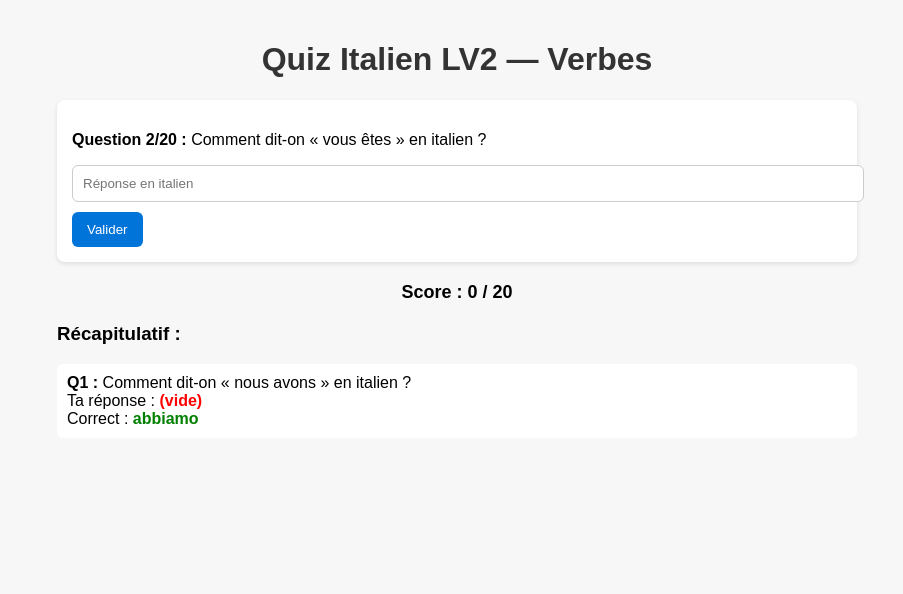
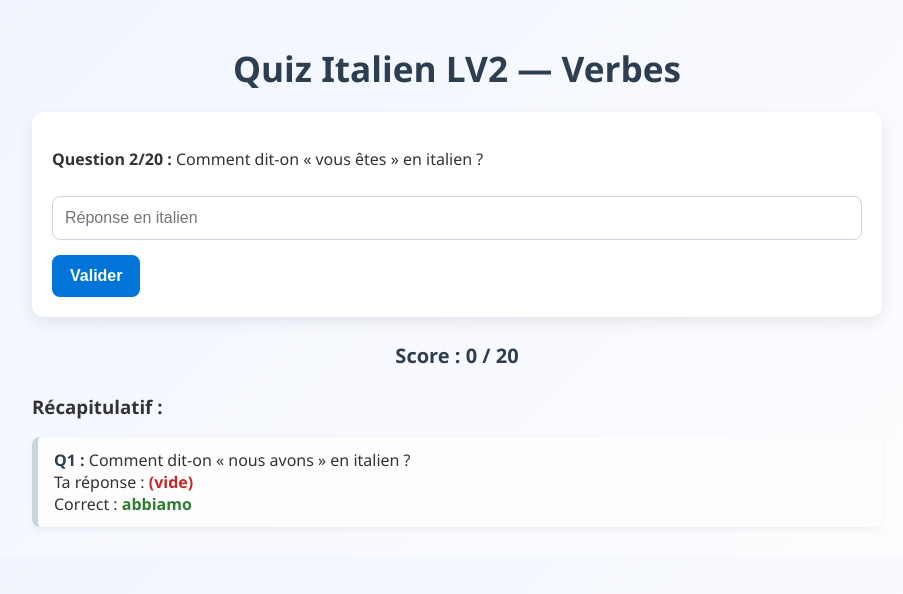
Before and after one commit to plymarok/exercices, a plain HTML site: page index.html in a window 1280 px wide. Both pictures are taken after a click on the button "Valider". Shown: the whole page, without its empty margins (183-1086 px from the left). Drawn offline with Linux system fonts and the light colour scheme.

Commit message:
Update index.html

```diff
--- a/index.html
+++ b/index.html
@@ -5,20 +5,84 @@
   <meta name="viewport" content="width=device-width, initial-scale=1.0">
   <title>Quiz Italien LV2 - Verbes</title>
   <style>
-    body { font-family: Arial, sans-serif; background: #f7f7f7; margin: 0; padding: 20px; }
-    h1 { text-align: center; color: #333; }
-    .wrap { max-width: 800px; margin: 0 auto; }
+    body {
+      font-family: "Segoe UI", Roboto, Arial, sans-serif;
+      margin: 0; padding: 20px;
+      background: linear-gradient(135deg, #f0f4ff, #fefefe);
+      color: #333;
+    }
+    h1 {
+      text-align: center;
+      color: #2c3e50;
+      font-size: 2.2em;
+      margin-bottom: 10px;
+    }
+    .wrap {
+      max-width: 850px;
+      margin: 0 auto;
+    }
     .question {
-      background: #fff; padding: 15px; margin: 15px 0;
-      border-radius: 8px; box-shadow: 0 2px 5px rgba(0,0,0,0.1);
+      background: #ffffff;
+      padding: 20px;
+      margin: 20px 0;
+      border-radius: 12px;
+      box-shadow: 0 6px 16px rgba(0,0,0,0.08);
+      transition: transform 0.2s ease;
     }
-    input[type="text"] { width: 100%; padding: 10px; border-radius: 6px; border: 1px solid #ccc; }
-    button { margin-top: 10px; padding: 10px 15px; border: none; border-radius: 6px; background: #0074D9; color: #fff; cursor: pointer; }
-    button:hover { background: #005fa3; }
-    #score { font-size: 18px; font-weight: bold; text-align: center; margin: 20px 0; }
-    .recap { background: #fff; padding: 10px; margin: 6px 0; border-radius: 6px; }
-    .good { color: green; font-weight: bold; }
-    .bad { color: red; font-weight: bold; }
+    .question:hover {
+      transform: translateY(-3px);
+    }
+    input[type="text"] {
+      width: 100%;
+      padding: 12px;
+      font-size: 1em;
+      border-radius: 8px;
+      border: 1px solid #ccd4e0;
+      margin-top: 10px;
+      box-sizing: border-box;
+    }
+    button {
+      margin-top: 15px;
+      padding: 12px 18px;
+      border: none;
+      border-radius: 8px;
+      background: #0074D9;
+      color: #fff;
+      font-weight: bold;
+      cursor: pointer;
+      font-size: 1em;
+      transition: background 0.3s ease, transform 0.2s ease;
+    }
+    button:hover {
+      background: #005fa3;
+      transform: translateY(-2px);
+    }
+    #score {
+      font-size: 20px;
+      font-weight: bold;
+      text-align: center;
+      margin: 25px 0;
+      color: #2c3e50;
+    }
+    .recap {
+      background: #fdfdfd;
+      padding: 12px 16px;
+      margin: 8px 0;
+      border-left: 6px solid #ccd4e0;
+      border-radius: 8px;
+      box-shadow: 0 3px 8px rgba(0,0,0,0.05);
+    }
+    .recap b {
+      color: #2c3e50;
+    }
+    .good {
+      color: #2e7d32;
+      font-weight: bold;
+    }
+    .bad {
+      color: #c62828;
+      font-weight: bold;
+    }
   </style>
 </head>
 <body>
@@ -94,7 +158,8 @@
     function showQuestion() {
       if (current >= questions.length) {
         document.getElementById("questionBox").innerHTML =
-          `<div class="question"><h2>Quiz terminé ! Score final : ${score} / 20</h2></div>`;
+          `<div class="question"><h2>Quiz terminé ! Score final : ${score} / 20</h2>
+           <button onclick="startQuiz()">Rejouer</button></div>`;
         return;
       }
       const q = questions[current];
```
